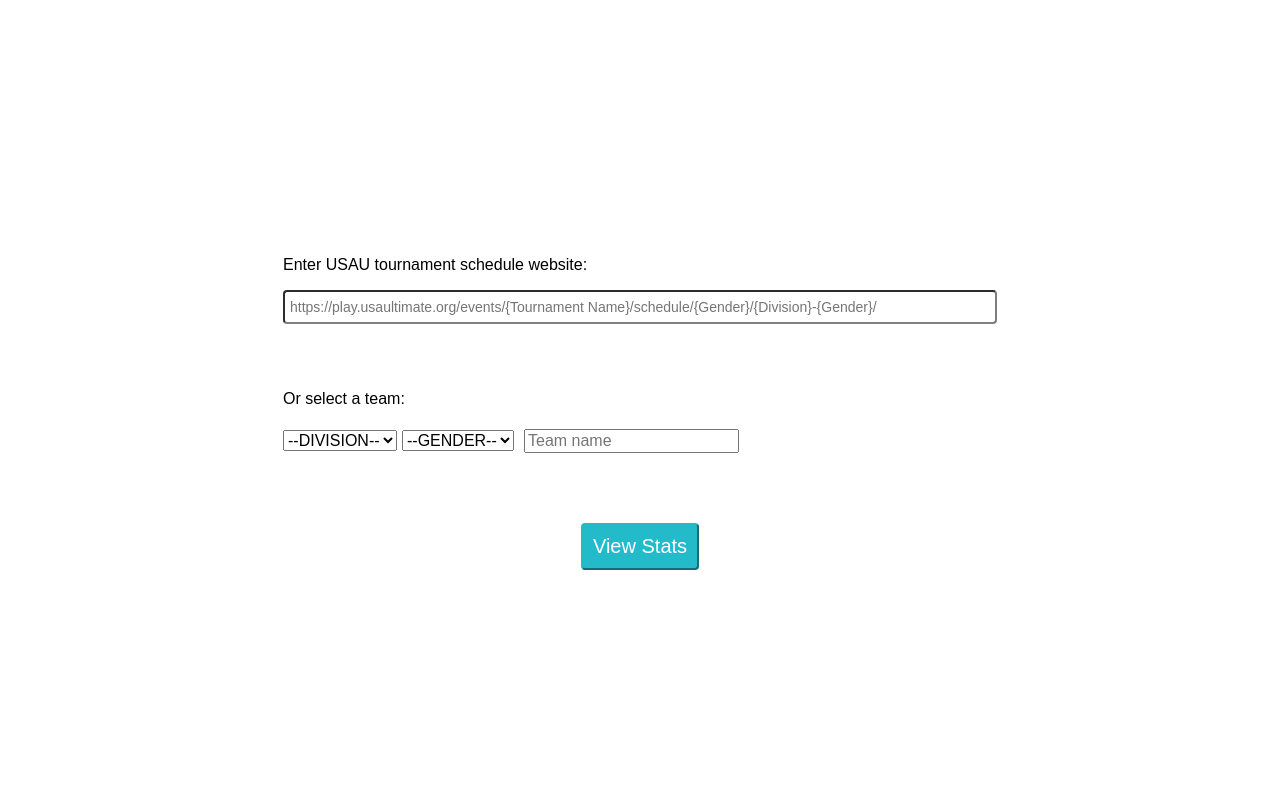
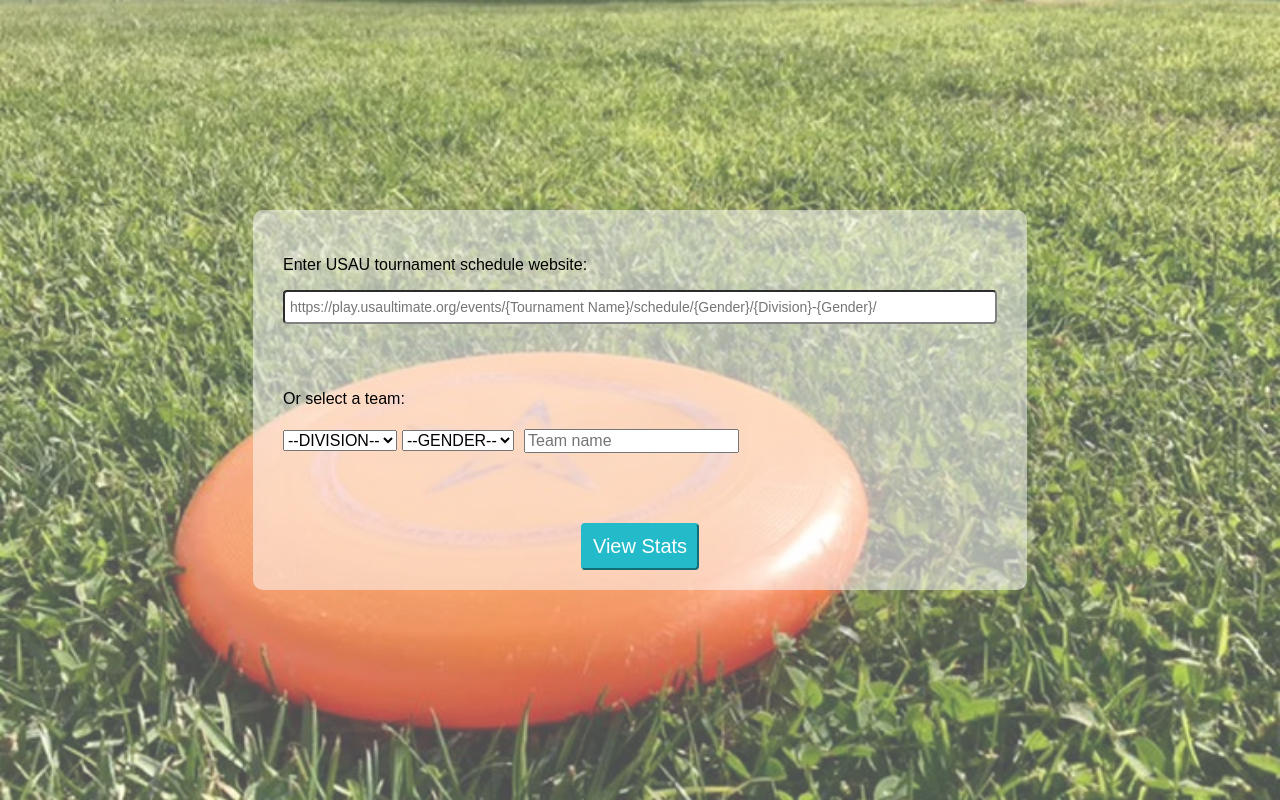
Before and after one commit to thisismykiu/ultimate-stats, a React (Create React App) app: page / in a window 1280 px wide. Built offline with nearby package versions, Linux system fonts and the light colour scheme.

Commit message:
Add background image

```diff
--- a/public/index.html
+++ b/public/index.html
@@ -19,12 +19,9 @@
       work correctly both with client-side routing and a non-root public URL.
       Learn how to configure a non-root public URL by running `npm run build`.
     -->
-    <title>React App</title>
+    <title>Ultimate Stats</title>
   </head>
   <body>
-    <noscript>
-      You need to enable JavaScript to run this app.
-    </noscript>
     <div id="root"></div>
     <!--
       This HTML file is a template.
--- a/src/App.css
+++ b/src/App.css
@@ -1,6 +1,9 @@
 .App {
     display: table-cell;
     vertical-align: middle;
+    border-radius: 10px;
+    background:#7f7f7f;
+    background:rgba(255,255,255,0.5);
 }
 
 form {
--- a/src/index.css
+++ b/src/index.css
@@ -8,6 +8,20 @@ body {
     display: table;
 }
 
+body::after {
+    content: "";
+    background-image: url("background.jpg");
+    background-size: 100% 100%;
+    background-repeat: no-repeat;
+    z-index: -1;
+    opacity: 0.7;
+    position: absolute;
+    top: 0;
+    left: 0;
+    bottom: 0;
+    right: 0;
+}
+
 #root {
     display: table-cell;
     vertical-align: middle;
```
Also changed, not shown: src/background.jpg (added).
